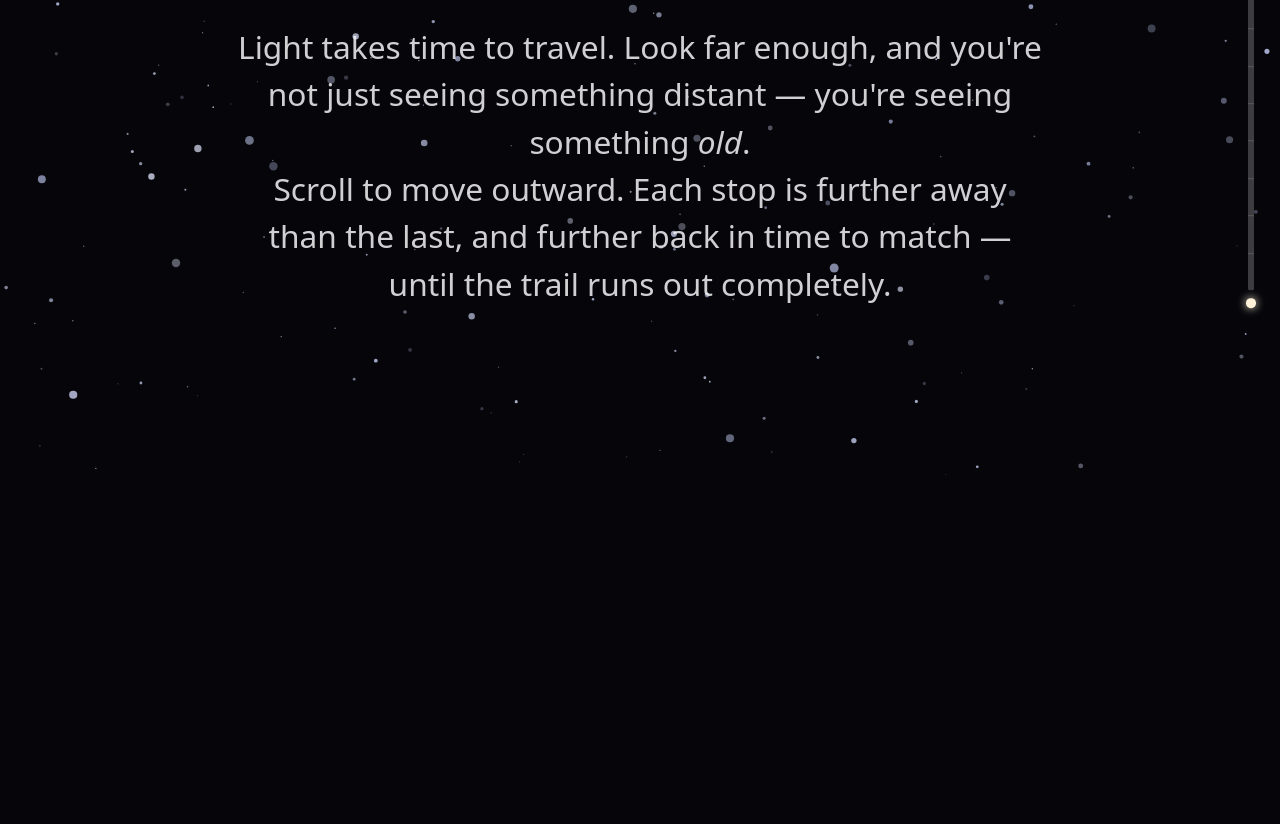
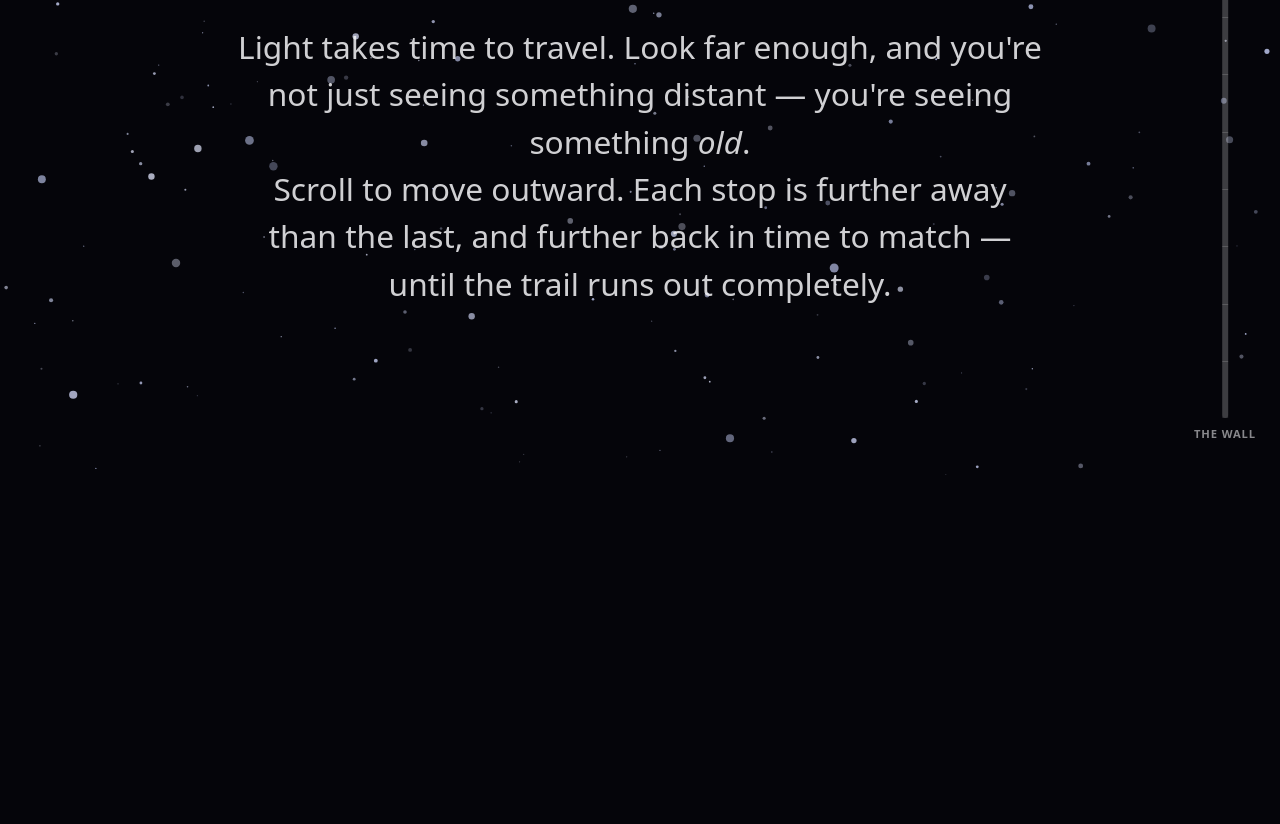
Before and after one commit to comp4020-agentic-coding-studio/comp4020-ass1-mattxreynolds, a website built with Vite: page index.html in a window 1280 px wide. Shown: the part 325-1149 px from the top of the page. Built offline with nearby package versions, Linux system fonts and the light colour scheme.

Commit message:
Enlarge the ruler to near-full viewport height, add end labels
Also prototyped and then removed a small endcap dot above "The wall"
per review.

```diff
--- a/index.html
+++ b/index.html
@@ -31,8 +31,9 @@
             </p>
           </div>
           <div class="ruler" data-testid="ruler">
+            <p class="ruler-label" aria-hidden="true">Now</p>
+            <div class="ruler-track">
               <div class="ruler-segments" data-testid="ruler-segments"></div>
-            <div class="ruler-endcap" data-testid="ruler-endcap" aria-hidden="true"></div>
               <input
                 type="range"
                 class="ruler-input"
@@ -42,6 +43,8 @@
                 step="0.0001"
                 aria-label="Scroll position along the depth track"
               />
+            </div>
+            <p class="ruler-label" aria-hidden="true">The wall</p>
           </div>
           <div class="callouts" data-testid="callouts"></div>
           <div class="hud" data-testid="hud">
--- a/styles.css
+++ b/styles.css
@@ -1,8 +1,7 @@
 :root {
   color-scheme: dark;
 
-  --wall-color: #fff2d9; /* echoes the CMB's ~3000K blackbody glow */
-  --ruler-height: min(60vh, 28rem);
+  --ruler-height: min(92vh, 68rem);
 }
 
 * {
@@ -244,7 +243,10 @@ nav a {
    proportional ruler would collapse everything but the last segment to
    nothing. The native <input type="range"> overlaying `.ruler-segments`
    is both the draggable position marker (no separate marker element) and
-   a free keyboard-operable control (arrows/Home/End). */
+   a free keyboard-operable control (arrows/Home/End). `--ruler-height` sets
+   the whole instrument's height (labels + bar), not just the segment bar,
+   so it reads as spanning almost the entire viewport rather than a short
+   strip floating in the middle of it. */
 .ruler {
   position: absolute;
   top: 50%;
@@ -253,12 +255,41 @@ nav a {
   display: flex;
   flex-direction: column;
   align-items: center;
+  height: var(--ruler-height);
   gap: 0.5rem;
 }
 
+/* "Now"/"The wall" sit outside the draggable track, so they stay put
+   (unlike an in-track label, which would scroll away with a segment) —
+   a fixed, always-on indicator of which end of the ruler is which. */
+.ruler-label {
+  flex: 0 0 auto;
+  margin: 0;
+  font-size: 0.7rem;
+  font-weight: 600;
+  letter-spacing: 0.08em;
+  text-transform: uppercase;
+  white-space: nowrap;
+  opacity: 0.55;
+}
+
+/* Wraps segments + the range input so both can be absolutely positioned to
+   fill exactly the same box (top: 0; bottom: 0) without a shared height
+   variable of their own — this flex child is what actually grows to fill
+   the space `--ruler-height` leaves once the fixed-size labels/endcap are
+   accounted for. */
+.ruler-track {
+  position: relative;
+  flex: 1 1 auto;
+  width: 1.5rem;
+}
+
 .ruler-segments {
-  position: relative;
-  height: var(--ruler-height);
+  position: absolute;
+  top: 0;
+  bottom: 0;
+  left: 50%;
+  transform: translateX(-50%);
   width: 0.35rem;
   display: flex;
   flex-direction: column;
@@ -297,21 +328,12 @@ nav a {
   background: rgb(255 255 255 / 26%);
 }
 
-.ruler-endcap {
-  width: 0.6rem;
-  height: 0.6rem;
-  border-radius: 50%;
-  background: var(--wall-color);
-  box-shadow: 0 0 0.6rem var(--wall-color);
-  flex-shrink: 0;
-}
-
 .ruler-input {
   position: absolute;
   top: 0;
+  bottom: 0;
   left: 50%;
   transform: translateX(-50%);
-  height: var(--ruler-height);
   width: 1.5rem;
   writing-mode: vertical-lr;
   appearance: none;
@@ -349,7 +371,7 @@ nav a {
 
 @media (width <= 767px) {
   :root {
-    --ruler-height: min(55vh, 24rem);
+    --ruler-height: min(88vh, 44rem);
   }
 
   .ruler {
```
Also changed, not shown: TASKS.md (+15 -0 lines). Lines whose indentation alone changed are shown as unchanged.
